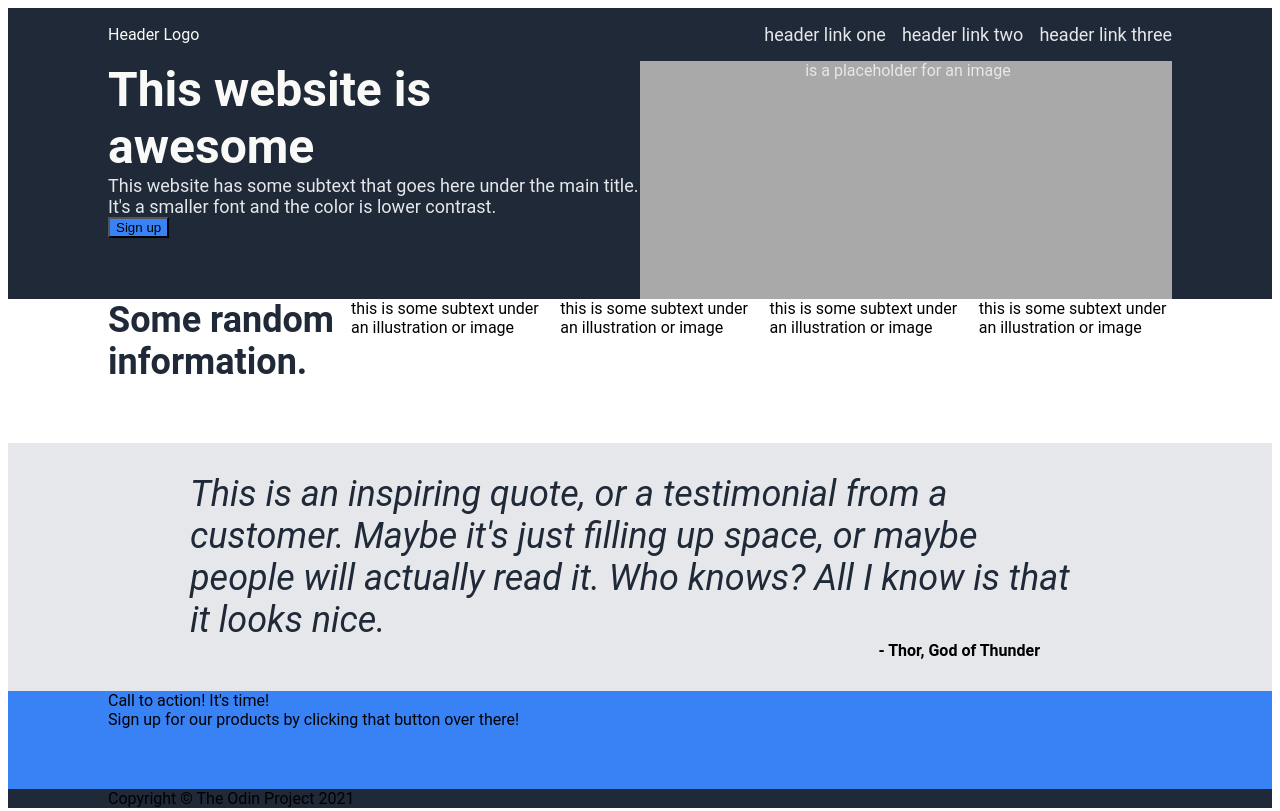
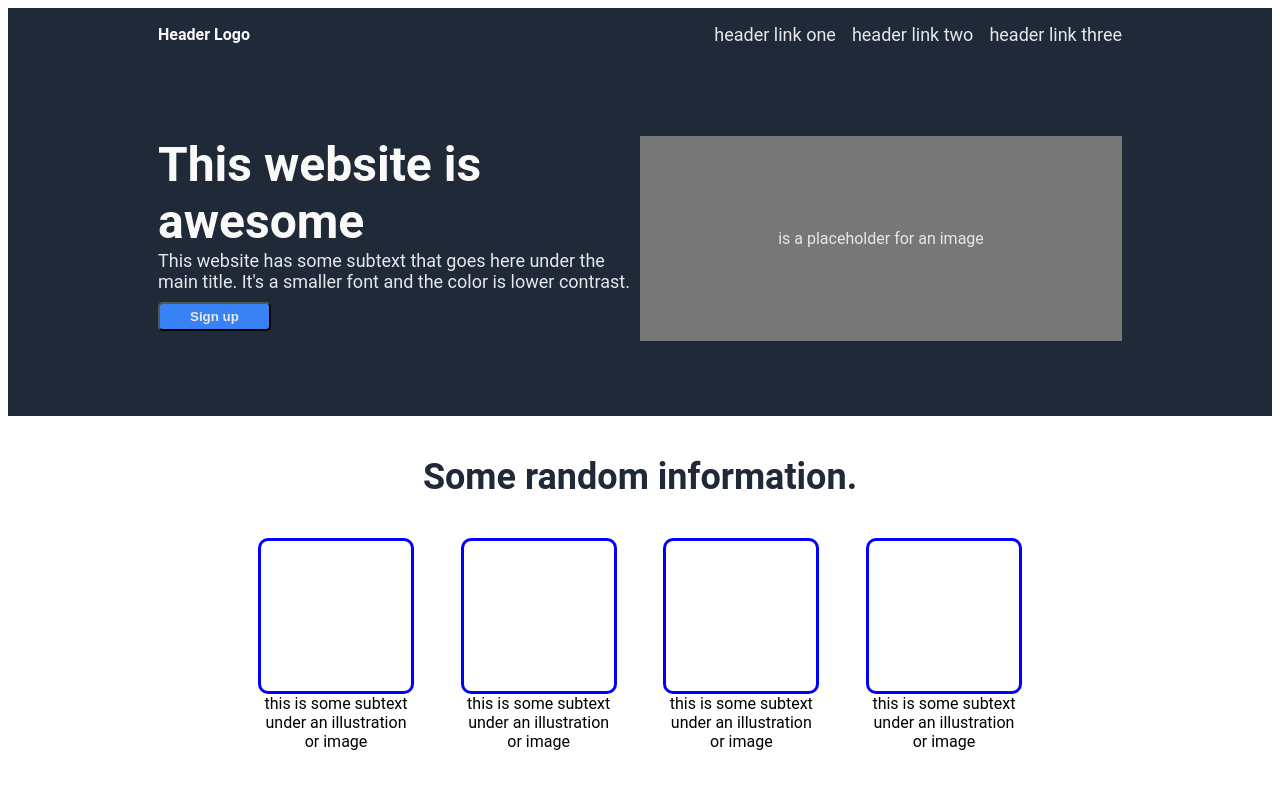
Before and after one commit to ghon11/landing_page, a plain HTML site: page index.html in a window 1280 px wide. Shown: the top 811 px of the page. Drawn offline with Linux system fonts and the light colour scheme.

Commit message:
sign up push button right align, assignment complete.

```diff
--- a/index.html
+++ b/index.html
@@ -27,18 +27,28 @@
                 </div>
                 <button class="sign_up">Sign up</button>
             </div>
-            <div class="hero_right">
-                <img> is a placeholder for an image
-            </div>
+            <div class="hero_right" >is a placeholder for an image</div>
         </div>
         <div class="random_info">
             <div class="title2">Some random information.</div>
-            <ul>
-                <li>this is some subtext under an illustration or image</li>
-                <li>this is some subtext under an illustration or image</li>
-                <li>this is some subtext under an illustration or image</li>
-                <li>this is some subtext under an illustration or image</li>
-            </ul>
+            <div class="info_boxes">
+                <div class="info_box">
+                    <div class="info"></div>
+                    <div class="info_text">this is some subtext under an illustration or image</div>
+                </div>
+                <div class="info_box">
+                    <div class="info"></div>
+                    <div class="info_text">this is some subtext under an illustration or image</div>
+                </div>
+                <div class="info_box">
+                    <div class="info"></div>
+                    <div class="info_text">this is some subtext under an illustration or image</div>
+                </div>
+                <div class="info_box">
+                    <div class="info"></div>
+                    <div class="info_text">this is some subtext under an illustration or image</div>
+                </div>
+            </div>
         </div>
         <div class="inspirational_quote">
             <div class="quote">
@@ -51,11 +61,18 @@
             </div>
         </div>
         <div class="sign_up">
-            <div class="sign_up_header">
-                Call to action! It's time!
+            <div class="container">
+                <div class="sign_up_header">
+                    Call to action! It's time!
+                </div>
+                <div class="sign_up_text">
+                    Sign up for our products by clicking that button over there!
+                </div>
             </div>
-            <div class="sign_up_text">
-                Sign up for our products by clicking that button over there!
+            <div class="container_sign_up">
+                <div class="button_holder">
+                    <button class="sign_up2">Sign up</button>
+                </div>
             </div>
         </div>
         <div class="footer">
--- a/styles.css
+++ b/styles.css
@@ -1,4 +1,3 @@
-
 body {
     display: flex;
     flex-direction: column;
@@ -12,14 +11,14 @@ body {
     background-color: #1f2937;
     align-items: center;
     padding: 16px;
-    padding-left: 100px;
-    padding-right: 100px;
+    padding-left: 150px;
+    padding-right: 150px;
 }
 
 .hero, .footer {
     background-color: #1f2937;
-    padding-left: 100px;
-    padding-right: 100px;
+    padding-left: 150px;
+    padding-right: 150px;
 }
 
 .hero_left {
@@ -32,12 +31,14 @@ body {
 .hero_right {
     width: 50%;
     height: auto;
-    background-color: darkgray;
+    background-color: rgb(119, 119, 119);
     color: #e5e7eb;
     text-align: center;
+    display: flex;
+    justify-content: center;
+    align-items: center;
+
 }
-
-img
 
 .footer {
     justify-content: center;
@@ -50,7 +51,8 @@ img
     color: #f9faf8;
     display: flex;
     flex: 1;
-
+    padding-top: 75px;
+    padding-bottom: 75px;
 }
 
 .awesome_header {
@@ -62,22 +64,50 @@ img
 .left_links {
     size: 24px;
     color: #f9faf8;
+    font-weight: 700;
 }
 
-.sign_up {
+
+button.sign_up2 {
     background-color: #3882f6;
-    flex: 1;
+    padding: 5px 30px;
+    color: #e5e7eb;
+    font-weight: 700;
+    margin: 10px 0px;
+    border-radius: 5px;
+    border-color: white;
+}
+
+
+button.sign_up {
+    background-color: #3882f6;
+    padding: 5px 30px;
+    color: #e5e7eb;
+    font-weight: 700;
+    margin: 10px 0px;
+    border-radius: 5px;
 }
 
 div.sign_up {
-    padding-left: 100px;
-    padding-right: 100px;
+    background-color: #3882f6;
+    flex: 1;
+    color: #e5e7eb;
+    padding: 50px 100px;
+    border-radius: 15px;
+    margin: 75px 150px;
+    display: flex;
+}
+
+.sign_up_header {
+    font-weight: 700;
 }
 
 .title2 {
     font-size: 36px;
     font-weight: bolder;
     color: #1f2937;
+    margin: 40px;
+    text-align: center;
 }
 
 .inspirational_quote {
@@ -87,8 +117,8 @@ div.sign_up {
     align-items: center;
     justify-content: center;
     display: flex;
-    padding-left: 100px;
-    padding-right: 100px;
+    padding-left: 250px;
+    padding-right: 250px;
 }
 
 .quote {
@@ -97,6 +127,7 @@ div.sign_up {
     font-style: italic;
     width:900px;
     height: auto;
+    padding-top: 80px;
 
 }
 
@@ -105,6 +136,7 @@ div.sign_up {
     width: 800px;
     height: auto;
     text-align: right;
+    padding-bottom: 80px;
 }
 
 .awesome_content, .right_links {
@@ -118,12 +150,57 @@ div.sign_up {
 
 .random_info {
     display: flex;
-    flex: 1;
-    padding-left: 100px;
-    padding-right: 100px;
+    flex-direction: column;
+    padding-left: 250px;
+    padding-right: 250px;
 }
 
+.info_boxes {
+    display: flex;
+    justify-content: space-between;
+    gap: 16px;
+    margin-bottom: 80px;
+}
 
+.info_box {
+    display: flex;
+    flex-direction: column;
+   align-items: center;
+}
+
+.info {
+    width: 150px;
+    height: 150px;
+    border-style: solid;
+    border-color: blue;
+    border-radius: 10px;
+
+}
+
+.info_text {
+    text-align: center;
+    width: 150px;
+}
+
+div.sign_up {
+    display: flex;;
+}
+
+.sign_up button.sign_up {
+    border: solid;
+    border-width: 2px;
+}
+
+.container_sign_up {
+flex: 1;
+display: flex;
+justify-content: flex-end;
+align-items: center
+}
+
+.button_holder {
+    display: flex;
+}
 
 ul {
     list-style-type: none;
```
